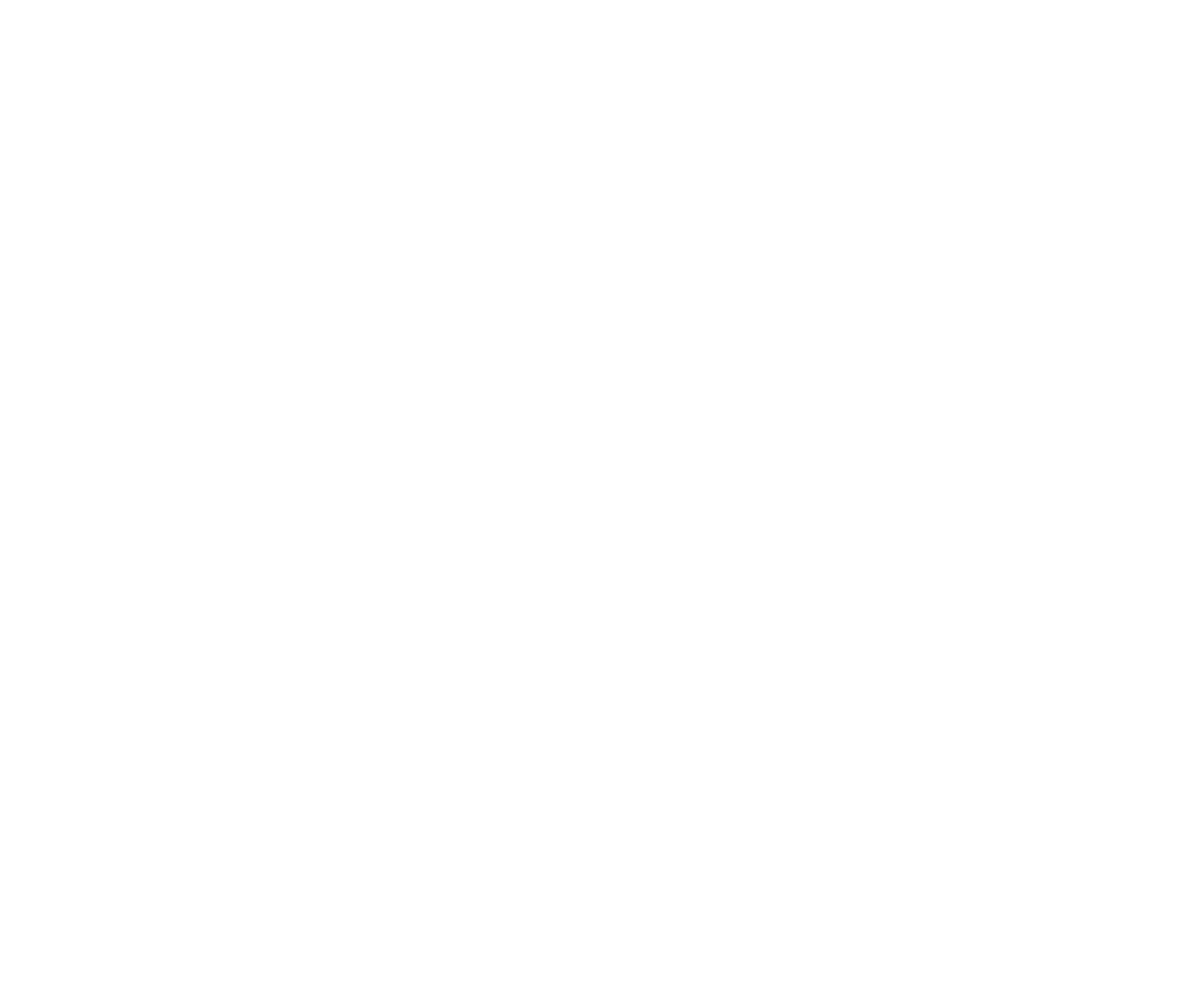
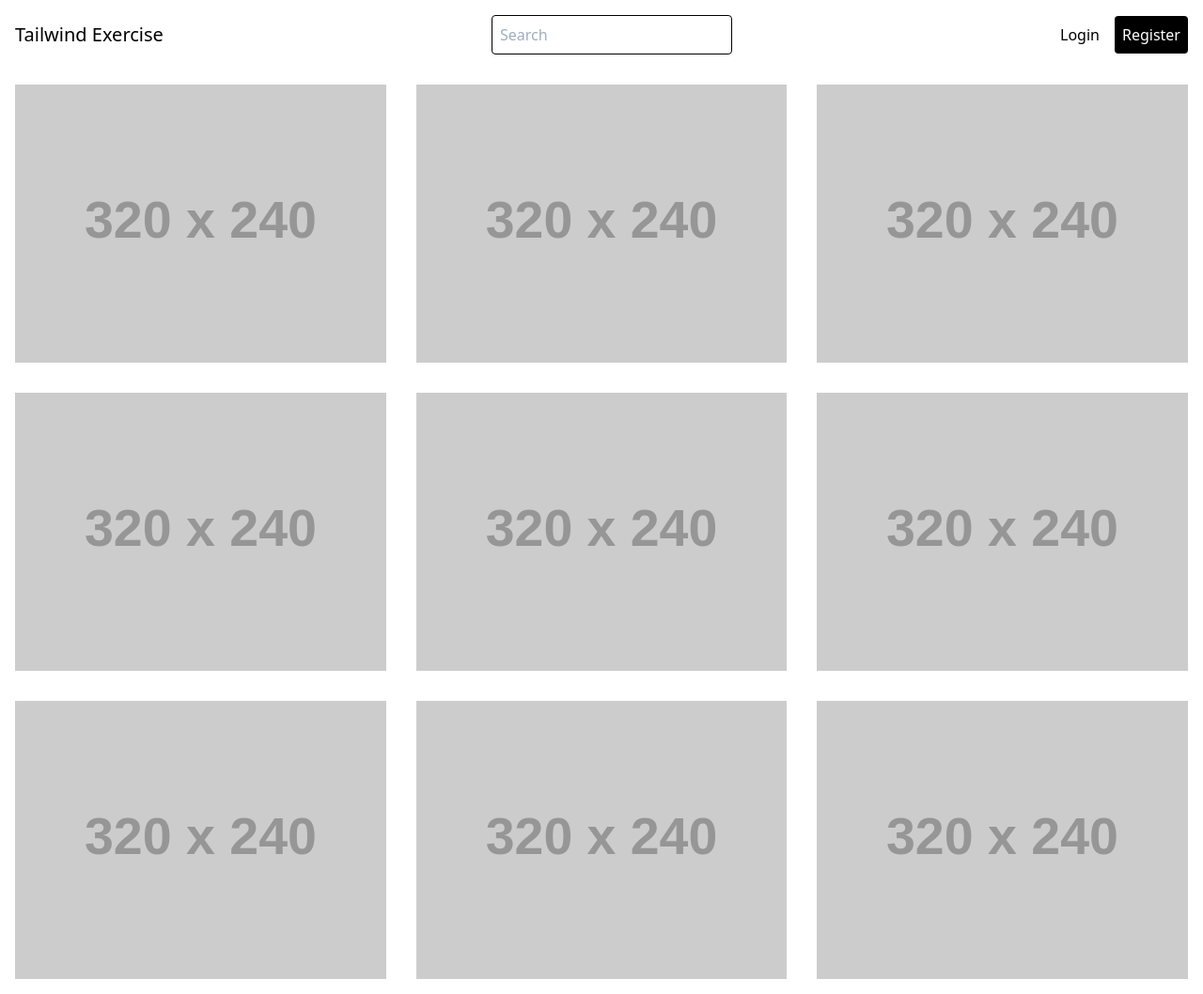
Before and after one commit to sakoJan/tailwind-exercise, a plain HTML site: page index.html in a window 1280 px wide. Shown: the whole page at 94% size. Before the commit the page ends 800 px from the top, so only its background shows below. Drawn offline with nearby package versions, Linux system fonts and the light colour scheme; placeholder pictures from the web are drawn by us.

Commit message:
Created Header, grids, custom.css. shoved search text a km away. had a general good time

```diff
--- /dev/null
+++ b/assets/styles/custom.css
@@ -0,0 +1,7 @@
+/**
+* Custom CSS Classes
+*/
+.sr-only {
+	position: absolute;
+		left:-100000cm;
+}
--- a/index.html
+++ b/index.html
@@ -2,9 +2,124 @@
 <html lang="en">
 <head>
 	<meta charset="UTF-8">
+	<meta name="viewport" content="width=device-width, initial-scale=1.0, maximum-scale=1.0, minimum-scale=1.0">
+	<link href="https://cdn.jsdelivr.net/npm/tailwindcss/dist/tailwind.min.css" rel="stylesheet">
+	<link rel="stylesheet" href="assets/styles/custom.css">
+
 	<title>Tailwind Exercise</title>
 </head>
 <body>
+	<header class="bg-grey-light lg:flex lg:items-center lg:justify-between p-4">
+		<h1 class="text-xl">
+			<a class="text-black hover:text-grey-darker no-underline" href="#">
+				Tailwind Exercise
+			</a>
+		</h1>
+		<form>
+			<label class="sr-only" for="search-form">Search</label>
+			<input class="border border-black p-2 rounded w-full lg:w-64 lg:my-0" id="search-form" placeholder="Search" type="search">
+			<button class="sr-only">Search</button>
+		</form>
+
+		<nav class="flex justify-end lg:block">
+			<ul class="flex items-center list-reset">
+				<li>
+					<a class="mr-4 text-black hover:text-grey-darker no-underline" href="#">
+						Login
+					</a>
+				</li>
+				<li>
+					<a class="bg-black inline-block text-white hover:bg-grey-darker p-2 rounded no-underline" href="#">
+						Register
+					</a>
+				</li>
+			</ul>
+		</nav>
+	</header>
+	<main class="container mx-auto px-4">
+	<!--Image Grid -->
+
+	<div class="flex flex-wrap -mx-4">
+
+	<!-- Grid Cell -->
+	  <div class="w-full md:w-1/2 lg:w-1/3 py-4 px-4">
+	  	<div>
+	  		<img alt="Placeholder Image" class="block h-auto w-full" src="http://via.placeholder.com/320x240">
+	  	</div>
+	  </div>
+	<!-- End Grid Cell -->
+
+	<!-- Grid Cell -->
+	  <div class="w-full md:w-1/2 lg:w-1/3 py-4 px-4">
+	  	<div>
+	  		<img alt="Placeholder Image" class="block h-auto w-full" src="http://via.placeholder.com/320x240">
+	  	</div>
+	  </div>
+
+	<!-- End Grid Cell -->
+
+	<!-- Grid Cell -->
+	  <div class="w-full md:w-1/2 lg:w-1/3 py-4 px-4">
+	  	<div>
+	  		<img alt="Placeholder Image" class="block h-auto w-full" src="http://via.placeholder.com/320x240">
+	  	</div>
+	  </div>
+
+	<!-- End Grid Cell -->
+
+	<!-- Grid Cell -->
+	  <div class="w-full md:w-1/2 lg:w-1/3 py-4 px-4">
+	  	<div>
+	  		<img alt="Placeholder Image" class="block h-auto w-full" src="http://via.placeholder.com/320x240">
+	  	</div>
+	  </div>
+	<!-- End Grid Cell -->
+
+	<!-- Grid Cell -->
+	  <div class="w-full md:w-1/2 lg:w-1/3 py-4 px-4">
+	  	<div>
+	  		<img alt="Placeholder Image" class="block h-auto w-full" src="http://via.placeholder.com/320x240">
+	  	</div>
+	  </div>
+
+	<!-- End Grid Cell -->
+
+	<!-- Grid Cell -->
+	  <div class="w-full md:w-1/2 lg:w-1/3 py-4 px-4">
+	  	<div>
+	  		<img alt="Placeholder Image" class="block h-auto w-full" src="http://via.placeholder.com/320x240">
+	  	</div>
+	  </div>
+
+	<!-- End Grid Cell -->
+
+	<!-- Grid Cell -->
+	  <div class="w-full md:w-1/2 lg:w-1/3 py-4 px-4">
+	  	<div>
+	  		<img alt="Placeholder Image" class="block h-auto w-full" src="http://via.placeholder.com/320x240">
+	  	</div>
+	  </div>
+
+	<!-- End Grid Cell -->
+
+	<!-- Grid Cell -->
+	  <div class="w-full md:w-1/2 lg:w-1/3 py-4 px-4">
+	  	<div>
+	  		<img alt="Placeholder Image" class="block h-auto w-full" src="http://via.placeholder.com/320x240">
+	  	</div>
+	  </div>
+	<!-- End Grid Cell -->
+
+	<!-- Grid Cell -->
+	  <div class="w-full md:w-1/2 lg:w-1/3 py-4 px-4">
+	  	<div>
+	  		<img alt="Placeholder Image" class="block h-auto w-full" src="http://via.placeholder.com/320x240">
+	  	</div>
+	  </div>
+	<!-- End Grid Cell -->
+	</div>
+	<!--End Image Grid-->
+</main>
 
 </body>
 </html>
```
